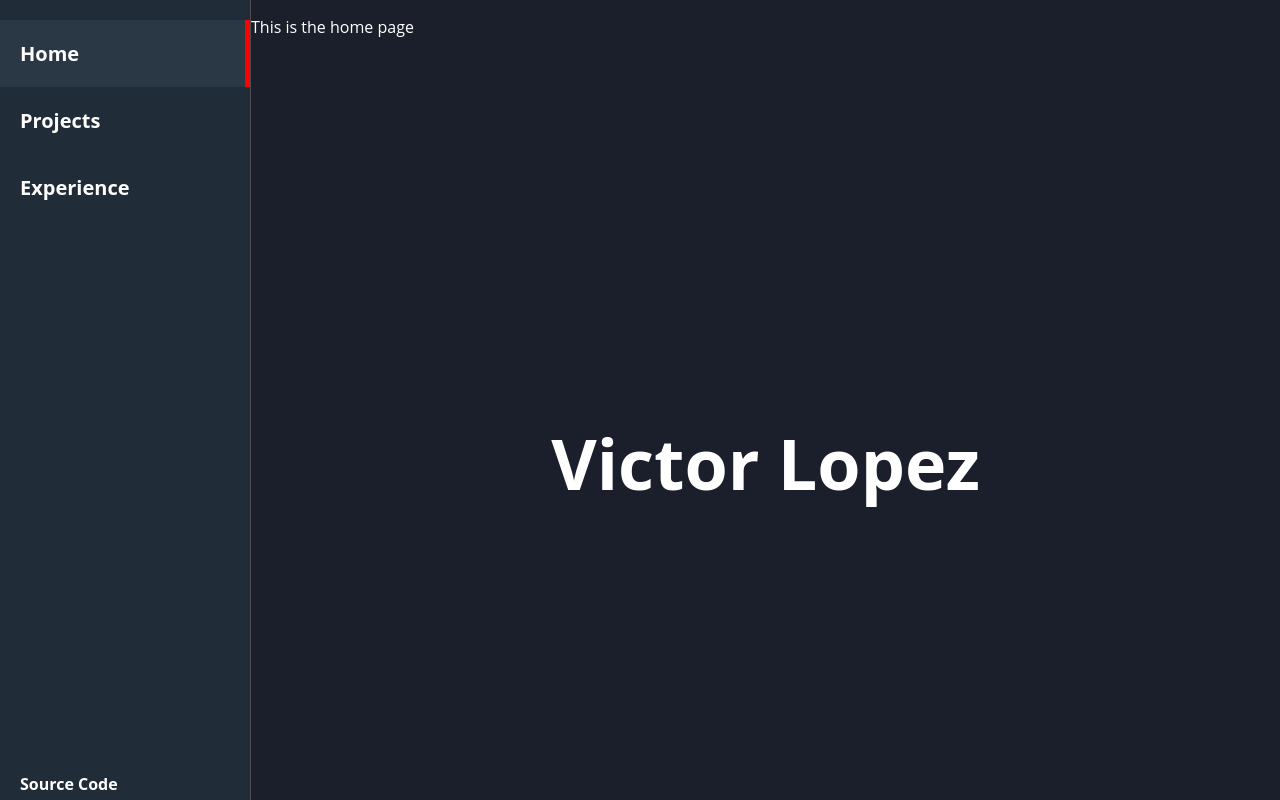
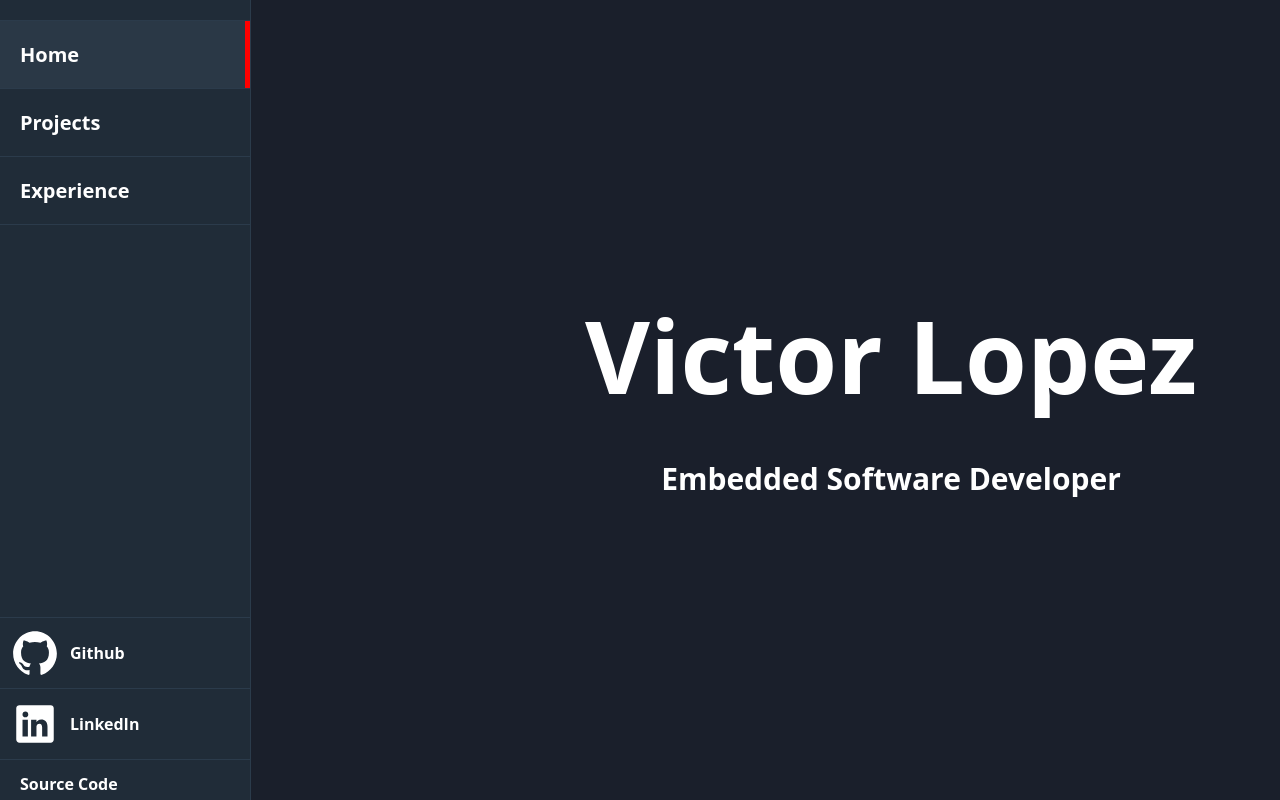
Before and after one commit to vmlopezr/Portfolio, a React (Create React App) app: page / in a window 1280 px wide. Built offline with nearby package versions, Linux system fonts and the light colour scheme.

Commit message:
Updates
Added the github and linkedin links with their icons.
Both of these are placed differently depending on whether it is displayed on a large screen or mobile screen.

```diff
--- a/package.json
+++ b/package.json
@@ -17,6 +17,7 @@
     "node-sass": "^4.14.1",
     "react": "^16.13.1",
     "react-dom": "^16.13.1",
+    "react-icons": "^3.10.0",
     "react-lazyload": "^2.6.7",
     "react-router-dom": "^5.2.0",
     "react-scripts": "3.4.1",
--- a/src/Main.tsx
+++ b/src/Main.tsx
@@ -3,6 +3,7 @@ import { HashRouter, NavLink, Route } from 'react-router-dom';
 import Home from './pages/home/Home';
 import Projects from './pages/projects/Projects';
 import ResumePage from './pages/resume/ResumePage';
+import { IoLogoGithub, IoLogoLinkedin } from 'react-icons/io';
 import './index.scss';
 
 const Main = memo(() => {
@@ -23,6 +24,28 @@ const Main = memo(() => {
               <NavLink to="/resume">Experience</NavLink>
             </li>
           </ul>
+          <div className="media-pc">
+            <a className="github-link" href="https://github.com/vmlopezr">
+              <IoLogoGithub
+                color="#fff"
+                size="50px"
+                style={{ padding: '10px' }}
+              />
+              Github
+            </a>
+            <a
+              className="linkedin-link"
+              href="https://www.linkedin.com/in/victorlopezrodriguez/"
+            >
+              <IoLogoLinkedin
+                color="#fff"
+                size="50px"
+                style={{ padding: '10px' }}
+              />
+              LinkedIn
+            </a>
+          </div>
+
           <footer className="pcfooter">
             <a href="http://github.com/vmlopezr">Source Code</a>
           </footer>
@@ -34,7 +57,24 @@ const Main = memo(() => {
             <Route path="/resume" component={ResumePage} />
           </div>
           <footer className="mobilefooter">
-            <a href="http://github.com/vmlopezr">Source Code</a>
+            <a className="github-link" href="https://github.com/vmlopezr">
+              <IoLogoGithub
+                color="#fff"
+                size="50px"
+                style={{ padding: '10px' }}
+              />
+            </a>
+            <a
+              className="linkedin-link"
+              href="https://www.linkedin.com/in/victorlopezrodriguez/"
+            >
+              <IoLogoLinkedin
+                color="#fff"
+                size="50px"
+                style={{ padding: '10px' }}
+              />
+            </a>
+            <a href="http://github.com/vmlopezr/portfolio">Source Code</a>
           </footer>
         </div>
       </div>
--- a/src/index.scss
+++ b/src/index.scss
@@ -1,5 +1,6 @@
 $background-color: #1a1f2b;
 $header-color: #202c38;
+$menu-border: #2b3b4b;
 body {
   background-color: $background-color;
   position: fixed;
@@ -32,13 +33,13 @@ html {
 }
 .main {
   background-color: $background-color;
+  position: relative;
   height: calc(100vh - 145px);
   width: 100vw;
   display: flex;
   flex-direction: column;
   overflow-y: scroll;
   overflow-x: hidden;
-
   .content {
     background-color: $background-color;
     margin: 0px;
@@ -50,14 +51,7 @@ header {
   color: white;
   background-color: $header-color;
   height: 61px;
-  border-bottom: 1px solid rgb(78, 78, 78);
-}
-a {
-  font-weight: bold;
-  text-decoration: none;
-  display: block;
-  box-sizing: border-box;
-}
+  border-bottom: 1px solid $menu-border;
   .menu {
     padding: 0;
     margin: 0;
@@ -66,26 +60,38 @@ a {
     align-items: center;
     text-align: center;
     justify-content: center;
+    border-bottom: 1px solid $menu-border;
     li {
       flex: 1;
       list-style-type: none;
+      border-top: 1px solid $menu-border;
       a {
         color: #fff;
         font-size: 15px;
         padding: 19px 0px;
       }
-    a.active {
+    }
+  }
+}
+.active {
   box-sizing: border-box;
   background-color: #2a3846;
   border-bottom: 3px solid #f00;
 }
+a {
+  font-weight: bold;
+  text-decoration: none;
+  display: block;
+  box-sizing: border-box;
 }
+.media-pc {
+  display: none;
 }
-
 .mobilefooter {
   display: flex;
   flex-direction: row;
-  flex: 1;
+  align-items: center;
+  margin: 40px 0px 20px 0px;
   a {
     color: #fdfdfd;
     padding: 0 10px;
@@ -107,44 +113,98 @@ a {
     width: 100vw;
     height: 100vh;
   }
-
   .main {
     flex-direction: column;
     min-height: 100vh;
     width: 100%;
   }
-  .pcfooter {
-    display: initial;
-    position: fixed;
-    bottom: 0;
-    left: 0;
-    a {
-      color: #ffffff;
-      padding: 0 10px;
-    }
-    padding: 5px 10px;
-  }
   .mobilefooter {
     display: none;
   }
+  .media-mobile {
+    display: none;
+  }
+  .media-pc {
+    display: block;
+    position: absolute;
+    left: 0;
+    bottom: 5%;
+    width: 100%;
+    .github-link {
+      display: flex;
+      position: relative;
+      flex-direction: row;
+      align-items: center;
+      border-top: 1px solid $menu-border;
+      border-bottom: 1px solid $menu-border;
+      width: 100%;
+      color: #fff;
+      z-index: 1;
+      &:after {
+        content: '';
+        position: absolute;
+        background-color: #f00;
+        top: 0;
+        left: 0;
+        height: 100%;
+        width: 100%;
+        transform: scaleX(0);
+        transition: transform 200ms ease-in;
+        transform-origin: right;
+        z-index: -1;
+      }
+      &:hover:after {
+        transform: scaleX(1);
+        z-index: -1;
+      }
+    }
+    .linkedin-link {
+      display: flex;
+      flex-direction: row;
+      align-items: center;
+      position: relative;
+      border-bottom: 1px solid $menu-border;
+      color: #fff;
+      z-index: 1;
+      &:after {
+        content: '';
+        position: absolute;
+        background-color: #f00;
+        top: 0;
+        left: 0;
+        height: 100%;
+        width: 100%;
+        transform: scaleX(0);
+        transition: transform 200ms ease-in;
+        transform-origin: right;
+        z-index: -1;
+      }
+      &:hover:after {
+        transform: scaleX(1);
+        z-index: -1;
+      }
+    }
+  }
+
   header {
+    position: relative;
     width: 250px;
     height: 100vh;
     top: 0px;
     border-bottom: 0px;
-    border-right: 1px solid rgb(78, 78, 78);
+    border-right: 1px solid $menu-border;
     .menu {
       display: inline-block;
       width: 250px;
       text-align: initial;
       margin: 20px 0px;
-      a {
+      li a {
         position: relative;
         display: block;
         background-color: $header-color;
         font-size: 20px;
         padding: 20px;
-        z-index: 3;
+        z-index: 1;
         &:after {
           content: '';
           position: absolute;
@@ -158,8 +218,7 @@ a {
           transform-origin: right;
           z-index: -1;
         }
-      }
-      a.active {
+        &.active {
           border-right: 5px solid #ff0000;
           border-bottom: 0px;
           background-color: #2a3846;
@@ -168,11 +227,12 @@ a {
             border: none;
           }
         }
-      a:hover {
+        &:hover {
           background-color: #2d3a47;
           &:after {
             transform: scaleX(1);
             z-index: -1;
+          }
         }
       }
     }
@@ -181,5 +241,16 @@ a {
         border: none;
       }
     }
+    .pcfooter {
+      display: initial;
+      position: fixed;
+      bottom: 0;
+      left: 0;
+      a {
+        color: #ffffff;
+        padding: 0 10px;
+      }
+      padding: 5px 10px;
     }
   }
+}
--- a/src/pages/home/Home.scss
+++ b/src/pages/home/Home.scss
@@ -1,18 +1,30 @@
 .home-container {
-  position: relative;
-  width: 100%;
-  height: 100%;
+  display: flex;
+  width: 100vw;
+  min-height: 100%;
+  justify-content: center;
+  align-items: center;
+  flex-direction: column;
+  flex-wrap: wrap;
+  h1 {
+    padding: 10px 20px;
+    margin: 0;
+    font-size: 12vw;
+    color: #fff;
+  }
+  h2 {
+    color: #fff;
+    font-size: 5vw;
+  }
 }
-h1 {
-  position: absolute;
-  top: 50%;
-  left: 50%;
-  transform: translate(-50%, -50%);
-  padding: 10px 20px;
-  font-size: 70px;
-  color: #fff;
+@media (min-width: 900px) {
+  .home-container {
+    h1 {
+      font-size: 100px;
+    }
+    h2 {
+      color: #fff;
+      font-size: 30px;
+    }
+  }
 }
-
-p {
-  color: #fff;
-}
--- a/src/pages/home/Home.tsx
+++ b/src/pages/home/Home.tsx
@@ -1,11 +1,12 @@
 import React, { memo } from 'react';
+
 import './Home.scss';
 
 const Home = memo(() => {
   return (
     <div className="home-container">
       <h1>Victor Lopez</h1>
-      <p>This is the home page</p>
+      <h2>Embedded Software Developer</h2>
     </div>
   );
 });
--- a/src/pages/projects/ProjectModal.scss
+++ b/src/pages/projects/ProjectModal.scss
@@ -64,6 +64,7 @@ $font-color: #d1d1d1;
     h1 {
       color: #fff;
       font-size: 3.5vh;
+      margin: 5px 20px;
     }
     .tech-container {
       display: flex;
@@ -86,6 +87,9 @@ $font-color: #d1d1d1;
       text-align: justify;
 
       font-size: 13px;
+      p {
+        margin: 20px;
+      }
     }
     .github-links {
       display: flex;
--- a/src/pages/projects/Projects.tsx
+++ b/src/pages/projects/Projects.tsx
@@ -94,7 +94,7 @@ const projects: Project[] = [
     img: owimodel,
     videolink: owimodelvideo,
     // prettier-ignore
-    technologies: ['React', 'three.js', 'SCSS', 'Docker'],
+    technologies: ['React.js', 'three.js', 'SCSS', 'Docker'],
     links: [
       {
         label: 'View Source',
@@ -110,7 +110,8 @@ const projects: Project[] = [
     title: 'OWI Robot Arm Color Sorting',
     description: [
       'A robotics project controlling a OWI Robot Arm to place colored objects ' +
-        'based on the position of QR codes. A STM32F4 microcontroller is used to ' +
+        'based on the position of QR codes.',
+      ' A STM32F4 microcontroller is used to ' +
         'drive small DC motors. It receives position data via Direct Memory Access ' +
         'on its USART peripheral from a the OpenCV python program accessing a USB webcam.',
     ],
--- a/src/pages/resume/ResumePage.scss
+++ b/src/pages/resume/ResumePage.scss
@@ -1,8 +1,11 @@
 .internship {
-  color: #fff;
+  color: #c3c2c5;
   padding: 20px;
+  h1 {
+    color: #fff;
+  }
   ul {
-    padding-left: 10px;
+    padding-left: 20px;
   }
   li {
     text-align: justify;
@@ -17,7 +20,7 @@
 .company {
   margin: 0px;
   padding: 0px;
-  font-size: 2.5vh;
+  font-size: 2.2vh;
 }
 .position-info {
   display: flex;
@@ -33,9 +36,13 @@
 
 @media (min-width: 500px) {
   .internship {
-    li {
-      text-align: left;
-      width: 90%;
+    padding: 20px 50px;
+    ul {
+      padding-left: 20px;
+      li {
+        text-align: left;
+        width: 90%;
+      }
     }
   }
 }
```
Also changed, not shown: 1 other file (tests, documents, lock files or other folders). Lines whose indentation alone changed are shown as unchanged.
